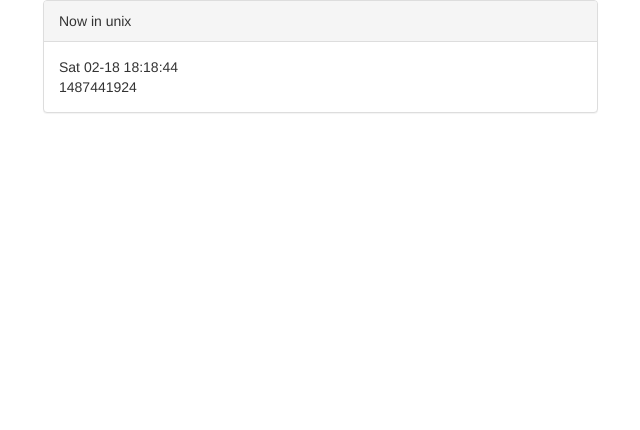
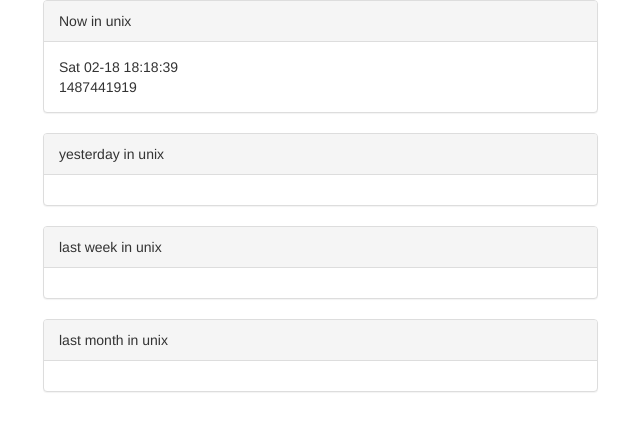
Before and after one commit to therebelrobot/tools, a plain HTML site: page index.html in a window 1280 px wide. Shown: the whole page, without its empty margins (27-667 px from the left). Drawn offline with nearby package versions, Linux system fonts and the light colour scheme.

Commit message:
Update index.html

```diff
--- a/index.html
+++ b/index.html
@@ -11,6 +11,21 @@
       <div class="panel panel-default">
         <div class="panel-heading">Now in unix</div>
         <div class="panel-body in-unix" data-when="now">
+        </div>
+      </div>
+      <div class="panel panel-default">
+        <div class="panel-heading">yesterday in unix</div>
+        <div class="panel-body in-unix" data-when="[1,'day']">
+        </div>
+      </div>
+      <div class="panel panel-default">
+        <div class="panel-heading">last week in unix</div>
+        <div class="panel-body in-unix" data-when="[1,'week']">
+        </div>
+      </div>
+      <div class="panel panel-default">
+        <div class="panel-heading">last month in unix</div>
+        <div class="panel-body in-unix" data-when="[1,'month']">
         </div>
       </div>
     </div>
```
